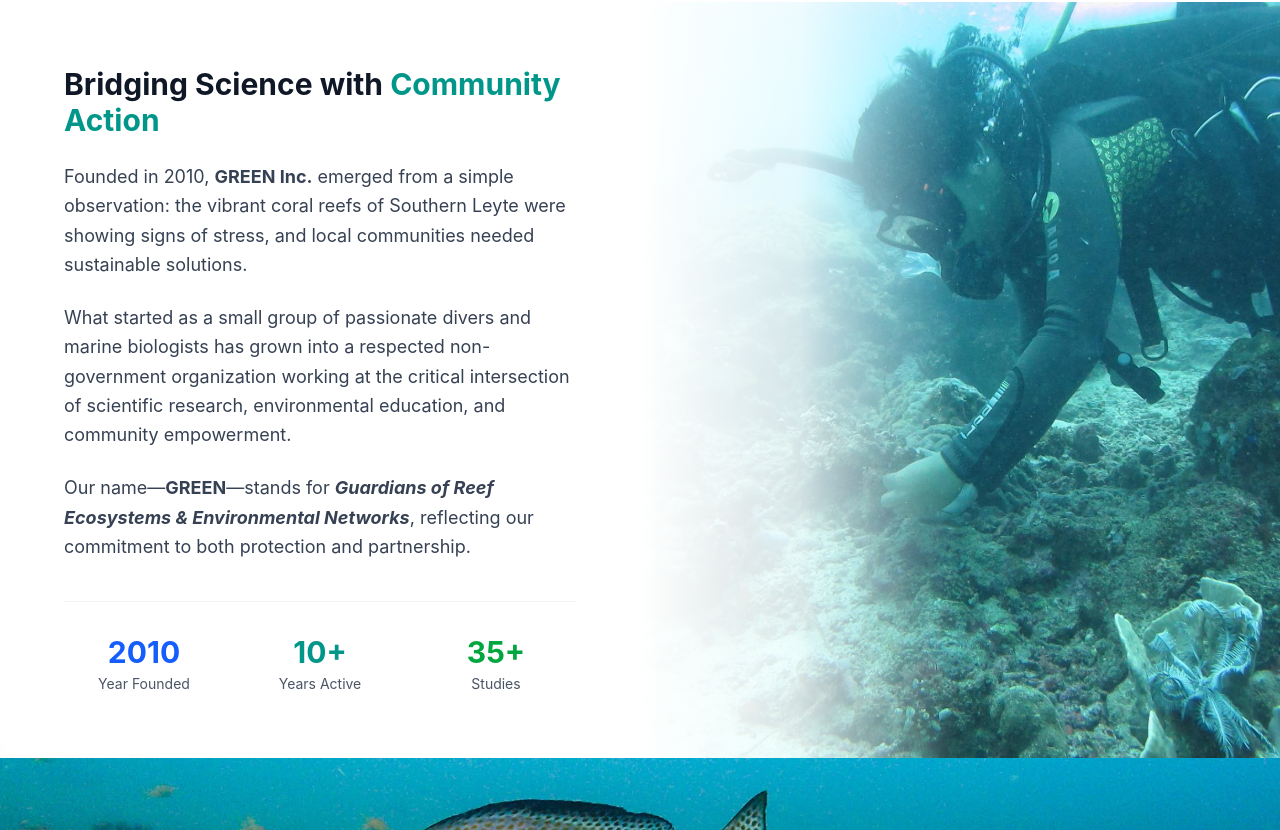
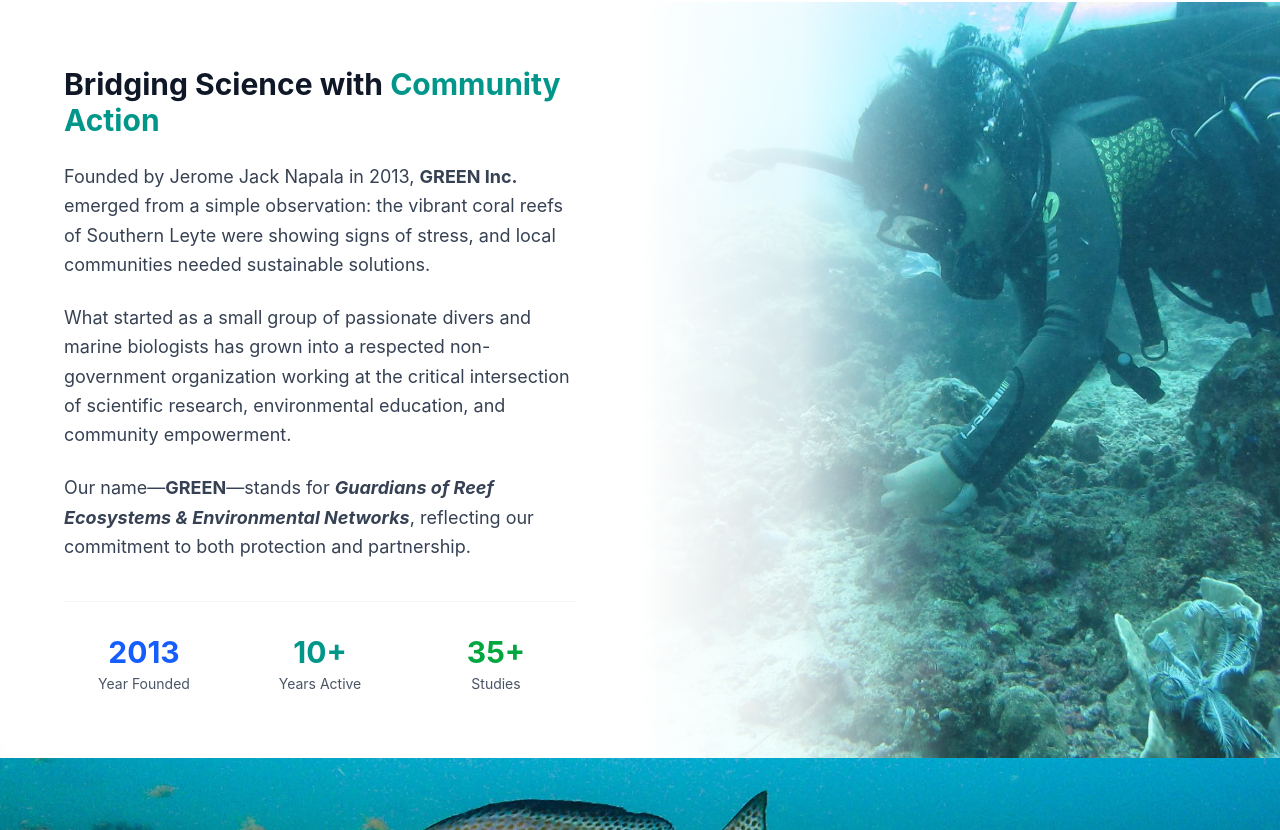
Before and after one commit to dlarG/marine-conserve, a React (Vite) app in the folder frontend/: page / in a window 1280 px wide. Shown: the part 1010-1840 px from the top of the page. Built offline with nearby package versions, Linux system fonts and the light colour scheme.

Commit message:
Added a team section

```diff
--- a/frontend/src/components/About.jsx
+++ b/frontend/src/components/About.jsx
@@ -212,10 +212,10 @@ const AboutUs = () => {
                 }`}
               >
                 <p className="text-lg leading-relaxed">
-                  Founded in 2010, <strong>GREEN Inc.</strong> emerged from a
-                  simple observation: the vibrant coral reefs of Southern Leyte
-                  were showing signs of stress, and local communities needed
-                  sustainable solutions.
+                  Founded by Jerome Jack Napala in 2013,{" "}
+                  <strong>GREEN Inc.</strong> emerged from a simple observation:
+                  the vibrant coral reefs of Southern Leyte were showing signs
+                  of stress, and local communities needed sustainable solutions.
                 </p>
                 <p className="text-lg leading-relaxed">
                   What started as a small group of passionate divers and marine
@@ -244,7 +244,7 @@ const AboutUs = () => {
               >
                 <div className="text-center group hover:scale-110 transition-transform duration-300">
                   <div className="text-3xl font-bold text-blue-600 group-hover:animate-bounce">
-                    2010
+                    2013
                   </div>
                   <div className="text-gray-600 text-sm mt-1">Year Founded</div>
                 </div>
--- a/frontend/src/components/Team.jsx
+++ b/frontend/src/components/Team.jsx
@@ -1,31 +1,45 @@
 const teamMembers = [
   {
-    name: "Dr. Sarah ",
-    role: "Team 1",
+    name: "Jerome Jack Napala",
+    role: "Green Inc. CEO, Marine Biologist, and PADI Divemaster",
     image:
       "https://images.unsplash.com/photo-1733413931571-1b1f7a4785f8?crop=entropy&cs=tinysrgb&fit=max&fm=jpg&ixid=M3w3Nzg4Nzd8MHwxfHNlYXJjaHwxfHxzY3ViYSUyMGRpdmVyJTIwY29yYWx8ZW58MXx8fHwxNzY2MTE1Nzg5fDA&ixlib=rb-4.1.0&q=80&w=1080&utm_source=figma&utm_medium=referral",
-    bio: "Description 1",
+    bio: "Jerome started the nursery almost ten years ago after witnessing how his childhood reefs had begun to show signs of stress. He started with a couple of plastic bottles, ropes, and the will to succeed.",
   },
   {
-    name: "Dr. James ",
-    role: "Team 2",
+    name: "Christian Polo",
+    role: "Coral Jardinero and PADI Divemaster",
     image:
       "https://images.unsplash.com/photo-1651065223932-284c48b49cc8?crop=entropy&cs=tinysrgb&fit=max&fm=jpg&ixid=M3w3Nzg4Nzd8MHwxfHNlYXJjaHwxfHxvY2VhbiUyMHdhdmVzJTIwYWVyaWFsfGVufDF8fHx8MTc2NjExNTc4OHww&ixlib=rb-4.1.0&q=80&w=1080&utm_source=figma&utm_medium=referral",
-    bio: "Description 2",
+    bio: "Christian has been a trusted helper and coral nurse for several years. He is a scuba divemaster and spends his days diving on the beautiful reefs in Sogod Bay. He is also the first to jump in the waters, whether for a debris dive or to manage COTs.",
   },
   {
-    name: "Dr. Aisha",
-    role: "Team 3",
+    name: "Jollibee Looc",
+    role: "Marine Biologist, Coral Jardinera and PADI AOW Diver",
     image:
       "https://images.unsplash.com/photo-1719042575585-e9d866f43210?crop=entropy&cs=tinysrgb&fit=max&fm=jpg&ixid=M3w3Nzg4Nzd8MHwxfHNlYXJjaHwxfHxjb3JhbCUyMHJlZWYlMjB1bmRlcndhdGVyfGVufDF8fHx8MTc2NjAzOTk1NHww&ixlib=rb-4.1.0&q=80&w=1080&utm_source=figma&utm_medium=referral",
-    bio: "Description 3",
+    bio: "Born in Agusan del Sur, surrounded by rivers and fresh water, Jobs did not have much experience with the open ocean growing up. She still became a marine biologist with a PADI Advanced Open Water certificate, and her time working with GREEN, Inc. has helped her build her career. She now works in the aquarium industry, and despite the criticisms of that industry, she hopes it can teach people about the importance of ocean conservation.",
   },
   {
-    name: "Dr. Kenji",
-    role: "Team 4",
+    name: "Nova Almine",
+    role: "Marine Biologist, Coral Jardinera, PADI AOW, and a social science convert",
     image:
       "https://images.unsplash.com/photo-1763052413968-6d49d3e7f170?crop=entropy&cs=tinysrgb&fit=max&fm=jpg&ixid=M3w3Nzg4Nzd8MHwxfHNlYXJjaHwxfHxtYXJpbmUlMjBjb25zZXJ2YXRpb24lMjByZXNlYXJjaHxlbnwxfHx8fDE3NjYxMTU3ODh8MA&ixlib=rb-4.1.0&q=80&w=1080&utm_source=figma&utm_medium=referral",
-    bio: "Description 4",
+    bio: "Nova joined GREEN, Inc. while doing her undergrad in marine biology. Growing up in Southern Leyte, she became deeply passionate about the ocean and realised the many issues surrounding this complex ecosystem, in water as well. as above. She continues to study marine life and the coastal communities that depend on these crucial marine ecosystems. ",
+  },
+  {
+    name: "Charlotte Henriksen",
+    role: "Marine Biologist, Office Runner, and PADI Rescuer",
+    image:
+      "https://images.unsplash.com/photo-1763052413968-6d49d3e7f170?crop=entropy&cs=tinysrgb&fit=max&fm=jpg&ixid=M3w3Nzg4Nzd8MHwxfHNlYXJjaHwxfHxtYXJpbmUlMjBjb25zZXJ2YXRpb24lMjByZXNlYXJjaHxlbnwxfHx8fDE3NjYxMTU3ODh8MA&ixlib=rb-4.1.0&q=80&w=1080&utm_source=figma&utm_medium=referral",
+    bio: "Growing up surrounded by seas and spending most of her childhood in or on water, she always knew the ocean as her home. Charlotte has a degree in Tropical Marine Biology and has, over the years, been volunteering and working on the reefs in Sogod Bay. She has fallen madly in love with the reefs and continues to return whenever an opportunity arises. On land, she is the practical assistant, focusing on the administrative tasks at GREEN Inc.",
+  },
+  {
+    name: "Jesse Lou Tinapay",
+    role: "Liaison Officer",
+    image:
+      "https://images.unsplash.com/photo-1601588400000-5b5c5c5c5c5c?crop=entropy&cs=tinysrgb&fit=max&fm=jpg&ixid=M3w3Nzg4Nzd8MHwxfHNlYXJjaHwxfHxtYXJpbmUlMjBjb25zZXJ2YXRpb24lMjByZXNlYXJjaHxlbnwxfHx8fDE3NjYxMTU3ODh8MA&ixlib=rb-4.1.0&q=80&w=1080&utm_source=figma&utm_medium=referral",
+    bio: "Jesse is the former Liaison Officer of Coral Cay Conservation and an experienced PADI Open Water Scuba Instructor with more than 3000 completed dives and counting. He is a certified NUDI geek and has been diving the reefs of Sogod Bay enough to know all the cracks and crevices like his own pocket. He will know where to find whichever marine organism you want to encounter. ",
   },
 ];
 
```
Also changed, not shown: 1 other file (tests, documents, lock files or other folders).
